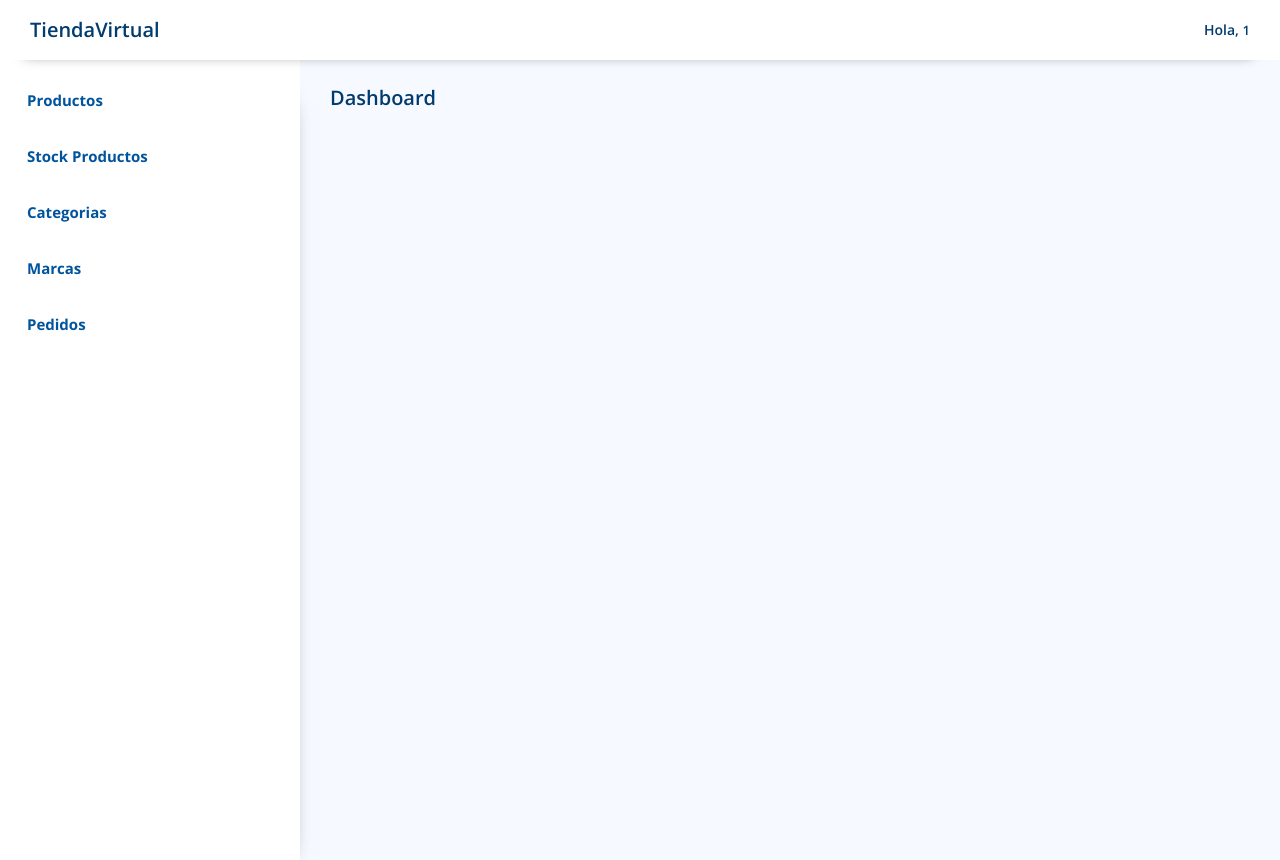
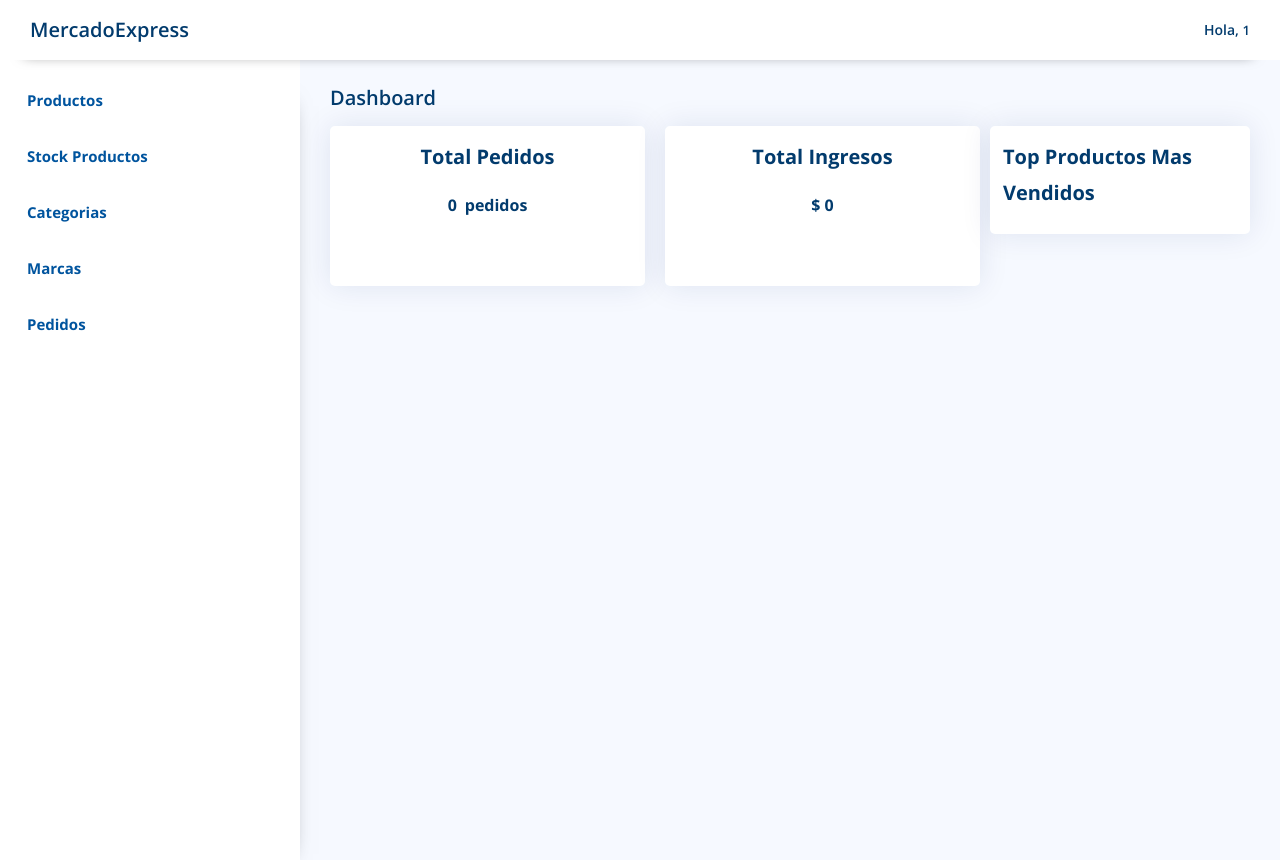
Before and after one commit to Manuel-dev-ing/mercado-express, a PHP site: page /confirmar-cuenta/dashboard in a window 1280 px wide. Run offline with PHP 8.4, Linux system fonts and the light colour scheme; the visitor is signed in with stand-in values (Sample User, id 1); data that the repository does not hold is empty.

Commit message:
crea el dashboard

```diff
--- a/controllers/DashboardController.php
+++ b/controllers/DashboardController.php
@@ -2,6 +2,10 @@
 
 namespace Controllers;
 
+use Model\DetallePedido;
+use Model\Pedidos;
+use Model\Productos;
+use Model\StockProductos;
 use MVC\Router;
 
 
@@ -9,11 +13,24 @@ class DashboardController
 {
     public static function index(Router $router){
 
+        $total_pedidos = Pedidos::total();
+        $total_ingresos =  number_format(DetallePedido::sumar_precio('precio')) ;
+
+        $top_productos = StockProductos::ordenarLimite('stock', 'ASC', 5);
+        foreach ($top_productos as $item) {
+            $item->producto = Productos::find($item->id_producto);
+        }
+
+        // debuguear($top_productos);
+
         // titulo de la pagina
         $titulo = 'Dashboard';
 
         $router->render('dashboard/index', [
-            'titulo'=> $titulo
+            'titulo'=> $titulo,
+            'total_pedidos'=>$total_pedidos,
+            'total_ingresos'=>$total_ingresos,
+            'top_productos'=>$top_productos
         ]);
 
     }
--- a/models/ActiveRecord.php
+++ b/models/ActiveRecord.php
@@ -247,6 +247,16 @@ class ActiveRecord {
 
         return array_shift($total);
     }
+    public static function sumar_precio($columna){
+        $query = "SELECT SUM($columna) FROM "  . static::$tabla;
+        $resultado = self::$db->query($query);
+        $total = $resultado->fetch_array();
+
+        return array_shift($total);
+    }
+
+
+
     public static function totalByColumn($columna, $valor){
         $query = "SELECT COUNT(*) FROM "  . static::$tabla . " WHERE {$columna} = '{$valor}'";
         $resultado = self::$db->query($query);
@@ -255,8 +265,14 @@ class ActiveRecord {
         return array_shift($total);
     }
 
-      // Paginar registros
-      public static function paginar($por_pagina, $offset) {
+    public static function ordenarLimite($columna, $orden, $limite) {
+        $query = "SELECT * FROM " . static::$tabla . " ORDER BY ${columna} ${orden} LIMIT ${limite}";
+        $resultado = self::consultarSQL($query);
+        return $resultado;
+    }
+
+    // Paginar registros
+    public static function paginar($por_pagina, $offset) {
         $query = "SELECT * FROM " . static::$tabla . " ORDER BY id DESC LIMIT ${por_pagina} OFFSET ${offset}";
         $resultado = self::consultarSQL($query);
         return $resultado;
--- a/src/scss/base/_home.scss
+++ b/src/scss/base/_home.scss
@@ -339,8 +339,6 @@
 
 
 main{
-
-
     .contenedor__titulo{
 
         @media (min-width: 320px) {
--- a/src/scss/dashboard/_dashboard.scss
+++ b/src/scss/dashboard/_dashboard.scss
@@ -3,13 +3,111 @@
 
     background-color: #f6f9ff;
     height: 100vh;
+    .contenedor-dashboard{
+        display: flex;
+        justify-content: space-between;
+        align-items: flex-start;
+        flex-direction: column;
+        gap: 1rem;
+
+
+        @media(min-width: 768px){
+
+            display: flex;
+            justify-content: space-between;
+            align-items: flex-start;
+            flex-direction: row;
+
+        }
+
+    }
+    .dashboard-totales{
+
+        display: flex;
+        flex-direction: column;
+        gap: 2rem;
+
+        @media(min-width: 768px){
+
+            display: flex;
+            flex-direction: row;
+            gap: 2rem;
+
+        }
+
+        .card{
+            background-color: #fff;
+            width: 315px;
+            height: 160px;
+            box-shadow: 0px 0 30px rgba(1, 41, 112, .1);
+            border-radius: 5px;
+            padding: 13px;
+            display: flex;
+            flex-direction: column;
+            align-items: center;
+
+            .card-titulo{
+                margin: 0;
+                font-size: 20px;
+                color: #023b6d;
+                font-weight: 700;
+                text-transform: capitalize;
+            }
+
+            .card-body{
+                display: flex;
+                justify-content: flex-start;
+                gap: .8rem;
+                align-items: center;
+                p{
+                    font-size: 16px;
+                    color: #023b6d;
+                    font-weight: 700;
+
+                }
+            }
+
+        }
+
+    }
+
+    .dashboard-card-top{
+        background-color: #fff;
+        width: 315px;
+        box-shadow: 0px 0 30px rgba(1, 41, 112, .1);
+        border-radius: 5px;
+        padding: 13px;
+        display: flex;
+        flex-direction: column;
+        align-items: center;
+        gap: 1rem;
+        .card-titulo{
+            margin: 0;
+            font-size: 20px;
+            color: #023b6d;
+            font-weight: 700;
+            text-transform: capitalize;
+        }
+        .card-body{
+            display: flex;
+            flex-direction: column;
+
+            .card-texto{
+                margin: 0 0 10px 0;
+                font-size: 14px;
+                color: #000;
+                font-weight: 600;
+                border-bottom: 1px solid #dddddd;
+            }
+        }
+    }
+
 
 }
 
 .contenido{
     padding: 2rem 3rem;
     margin-top: 5rem;
-    height: 100%;
 
     @media(min-width: 768px){
         margin-top: 6rem;
--- a/views/dashboard/index.php
+++ b/views/dashboard/index.php
@@ -1,4 +1,42 @@
 <?php include_once __DIR__ . '/header-dashboard.php'; ?>
+
+
+<div class="contenedor-dashboard">
+
+
+    <div class="dashboard-totales">
+
+        <div class="dashboard card">
+            <h5 class="card-titulo">Total Pedidos</h5>
+            <div class="card-body">
+                <p><?php echo $total_pedidos; ?></p>
+                <p>pedidos</p>
+            </div>
+        </div>
+
+        <div class="dashboard card">
+            <h5 class="card-titulo">Total Ingresos</h5>
+            <div class="card-body">
+                <p>$ <?php echo $total_ingresos; ?></p>
+            </div>
+        </div>
+    </div>
+
+
+    <div class="dashboard-card-top">
+        <h5 class="card-titulo">Top productos mas vendidos</h5>
+        <div class="card-body">
+            <?php foreach ($top_productos as $producto) {?>
+                <p class="card-texto"><?php echo $producto->producto->nombre; ?></p>
+            <?php } ?>
+        </div>
+    </div>
+
+
+</div>
+
+
+
 
 
 
--- a/views/templates/barra.php
+++ b/views/templates/barra.php
@@ -1,5 +1,5 @@
 <div class="barra-mobile">
-    <a href="/dashboard">TiendaVirtual</a>
+    <a href="/dashboard">MercadoExpress</a>
 
     <div class="menu">
         <img id="mobile-menu" src="/build/img/menu.svg" alt="imagen menu">
@@ -9,7 +9,7 @@
 
 
 <div class="barra">
-    <a href="/dashboard">TiendaVirtual</a>
+    <a href="/dashboard">MercadoExpress</a>
     <?php
 
         session_start();
```
Also changed, not shown: public/build/css/app.css, 1 other file.
